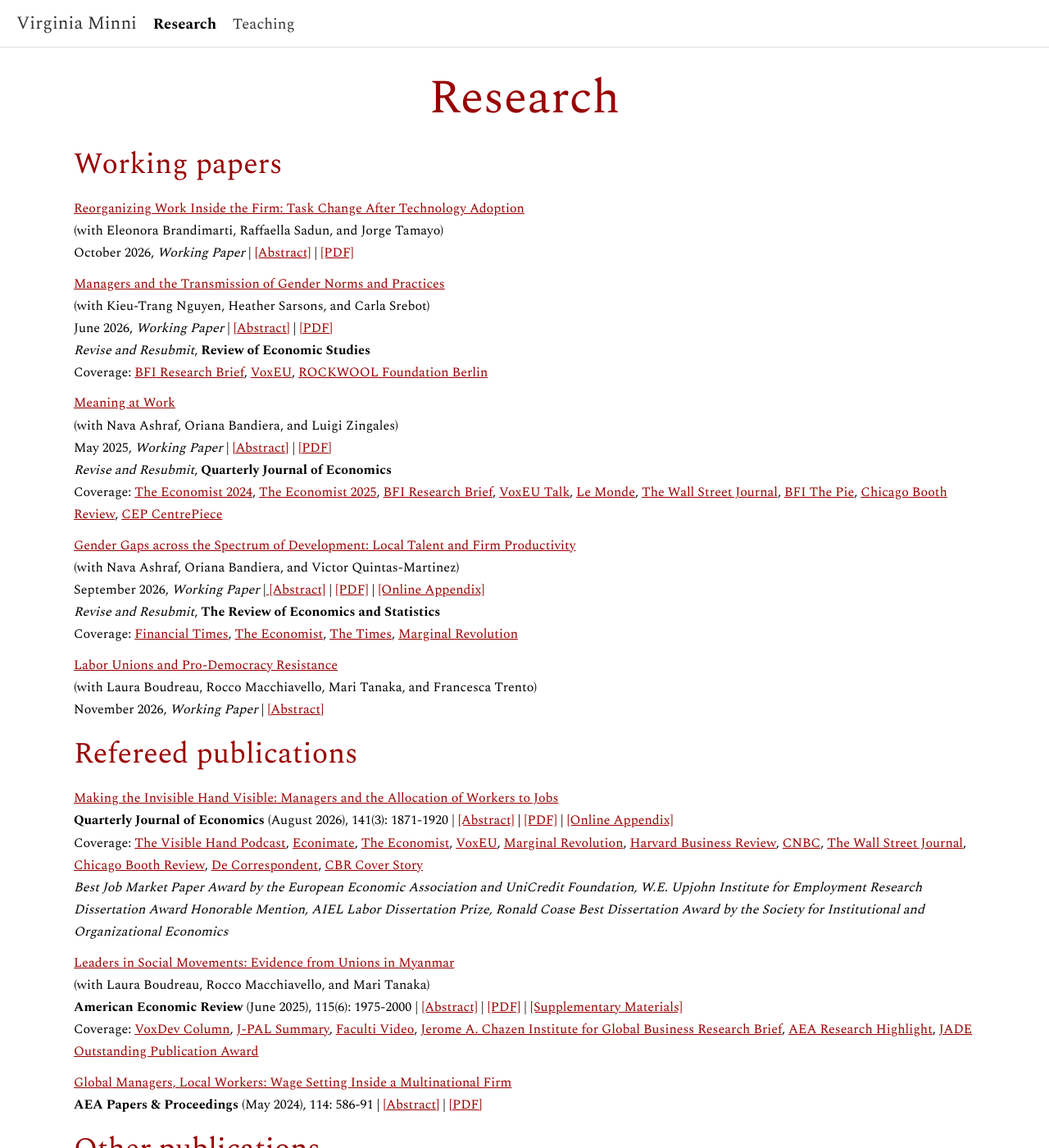
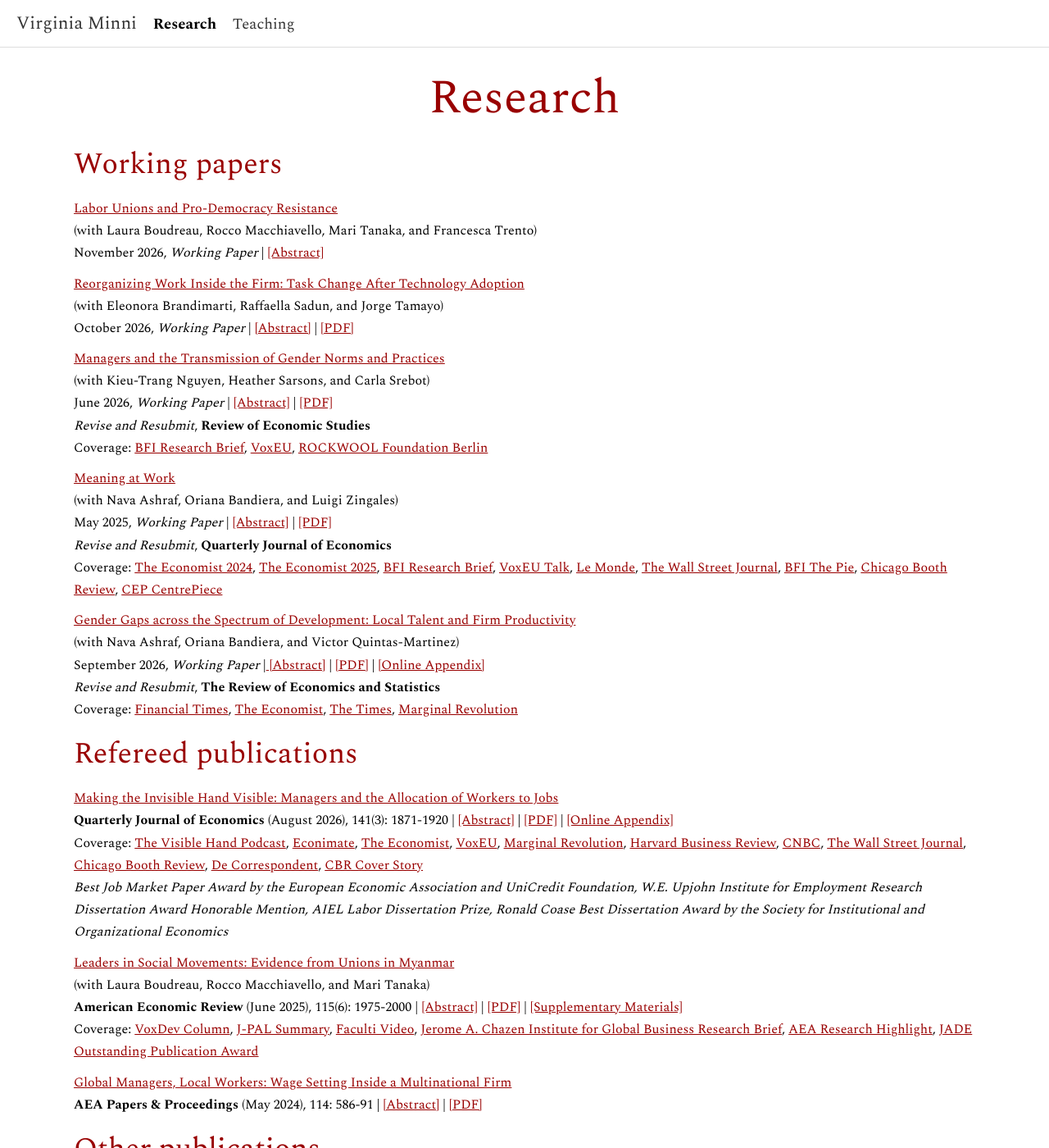
Before and after one commit to virginiaminni/virginiaminni.github.io, a Jekyll site: the page built from research.md, in a window 1280 px wide and 1400 px high. Shown: the whole window at 82% size. Built offline with Jekyll 4.4.1, drawn with Linux system fonts in a browser that asks for light colours; part of the change alters nothing that is shown.

Commit message:
Update research.md

```diff
--- a/research.md
+++ b/research.md
@@ -7,6 +7,12 @@ permalink: /research/
 # Research
 
 ## Working papers
+
+<a rel="noopener noreferrer">Labor Unions and Pro-Democracy Resistance</a> <br>
+(with Laura Boudreau, Rocco Macchiavello, Mari Tanaka, and Francesca Trento) <br>
+November 2026, *Working Paper* | <a href="#" class="toggle-abstract" data-target="abstract-8" style="text-decoration: underline; color: #990000;">[Abstract]</a> <br>
+<div id="abstract-8" style="display: none; margin-top: 10px;"><em>Abstract:</em> How do civil-society organizations shape democratic resilience? We study whether and how labor unions contribute to pro-democracy resistance in the context of Myanmar’s 2021 coup. The two largest union federations’ Facebook communications shifted from workplace concerns to political resistance and grew more confrontational after the coup. Combining a pre-coup survey of 1,104 garment workers with political-prisoner records and township-level data on unions, protests, and armed conflict, we find that townships with higher pre-coup union presence saw more civilian collective action after the coup and, with a lag, more state repression. At the individual level, arrest—our main measure of costly participation— falls disproportionately on union presidents, though leadership traits explain almost none of who is arrested. Pre-coup organizational capacity instead predicts arrest, conditional on individual traits and leader quality; leader arrests also spill over to coworkers, including non-union members. Unions’ organizational infrastructure, built during ordinary workplace bargaining, can become a resource for resisting repression.
+</div>
 
 <a href="/assets/files/BMST ReorganizingWork.pdf" target="_blank" rel="noopener noreferrer">Reorganizing Work Inside the Firm: Task Change After Technology Adoption</a> <br>
 (with Eleonora Brandimarti, Raffaella Sadun, and Jorge Tamayo) <br>
@@ -43,12 +49,6 @@ September 2026, *Working Paper* |<a href="#" class="toggle-abstract" data-target
 Coverage:  <a href="https://www.ft.com/content/83751e6c-544c-4a16-851a-e05f18506afa" target="_blank" rel="noopener noreferrer">Financial Times</a>, <a href="https://www.economist.com/britain/2022/06/30/british-child-care-is-expensive" target="_blank" rel="noopener noreferrer">The Economist</a>, <a href="https://www.thetimes.com/business-money/economics/article/a-man-cant-fix-childcare-only-a-woman-can-n7lj9nn0p?region=global" target="_blank" rel="noopener noreferrer">The Times</a>,  <a href="https://marginalrevolution.com/marginalrevolution/2023/05/gender-roles-and-the-misallocation-of-labour-across-countries.html" target="_blank" rel="noopener noreferrer">Marginal Revolution</a> <br>
 <div id="abstract-3" style="display: none; margin-top: 10px;">
 <em>Abstract:</em> We ask whether the gendered division of work affects firm productivity across the spectrum of economic development. Personnel records of over 100,000 individuals hired by a global firm that operates in 100 countries reveal that female employee performance is higher where women are underrepresented in the candidate pool.  This implies productivity gains from hiring more women, but realizing them would require increasing women's pay relative to men. The findings highlight how unequal gender norms in local labor markets create an equity-efficiency trade-off inside the firm, particularly in low-income countries with conservative gender norms.
-</div>
-
-<a rel="noopener noreferrer">Labor Unions and Pro-Democracy Resistance</a> <br>
-(with Laura Boudreau, Rocco Macchiavello, Mari Tanaka, and Francesca Trento) <br>
-November 2026, *Working Paper* | <a href="#" class="toggle-abstract" data-target="abstract-8" style="text-decoration: underline; color: #990000;">[Abstract]</a> <br>
-<div id="abstract-8" style="display: none; margin-top: 10px;"><em>Abstract:</em> How do civil-society organizations shape democratic resilience? We study whether and how labor unions contribute to pro-democracy resistance in the context of Myanmar’s 2021 coup. The two largest union federations’ Facebook communications shifted from workplace concerns to political resistance and grew more confrontational after the coup. Combining a pre-coup survey of 1,104 garment workers with political-prisoner records and township-level data on unions, protests, and armed conflict, we find that townships with higher pre-coup union presence saw more civilian collective action after the coup and, with a lag, more state repression. At the individual level, arrest—our main measure of costly participation— falls disproportionately on union presidents, though leadership traits explain almost none of who is arrested. Pre-coup organizational capacity instead predicts arrest, conditional on individual traits and leader quality; leader arrests also spill over to coworkers, including non-union members. Unions’ organizational infrastructure, built during ordinary workplace bargaining, can become a resource for resisting repression.
 </div>
 
 ## Refereed publications
```
